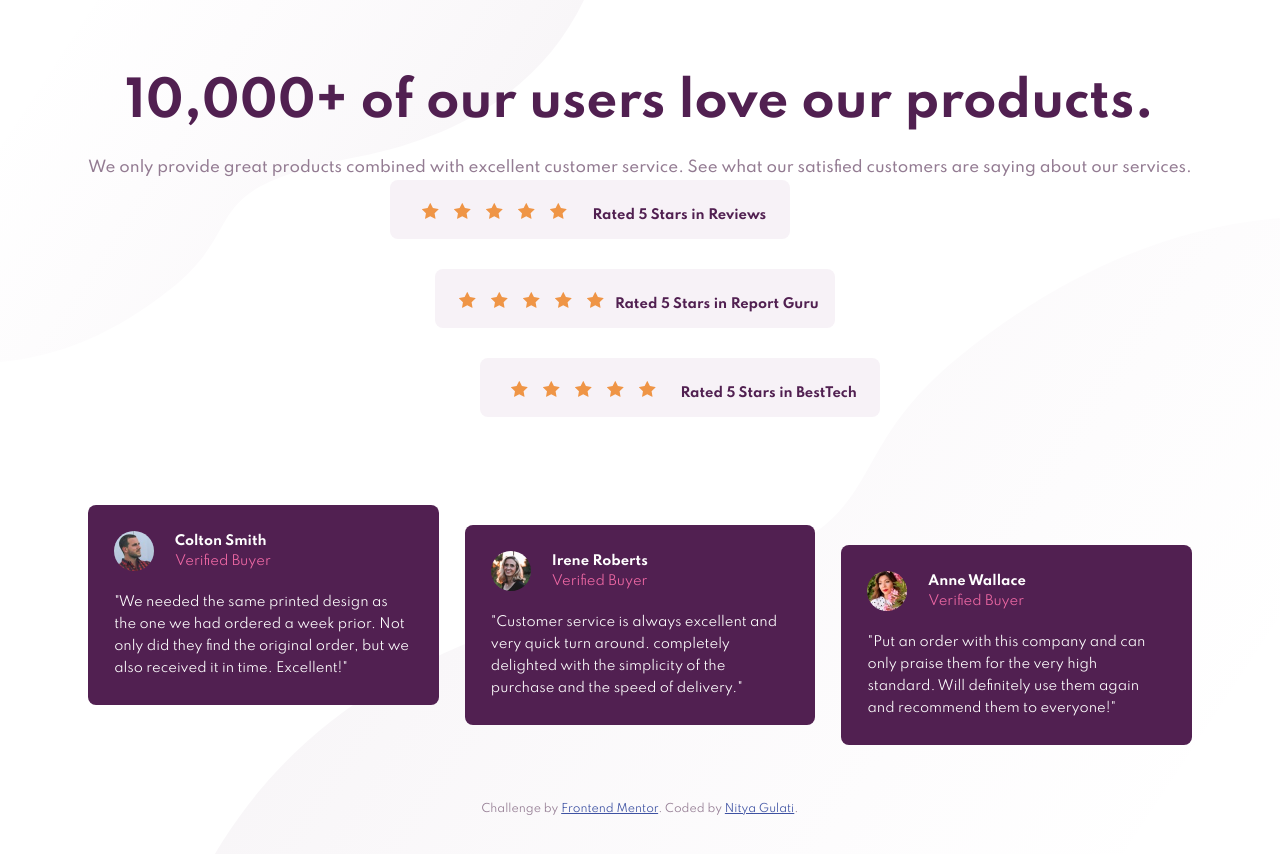
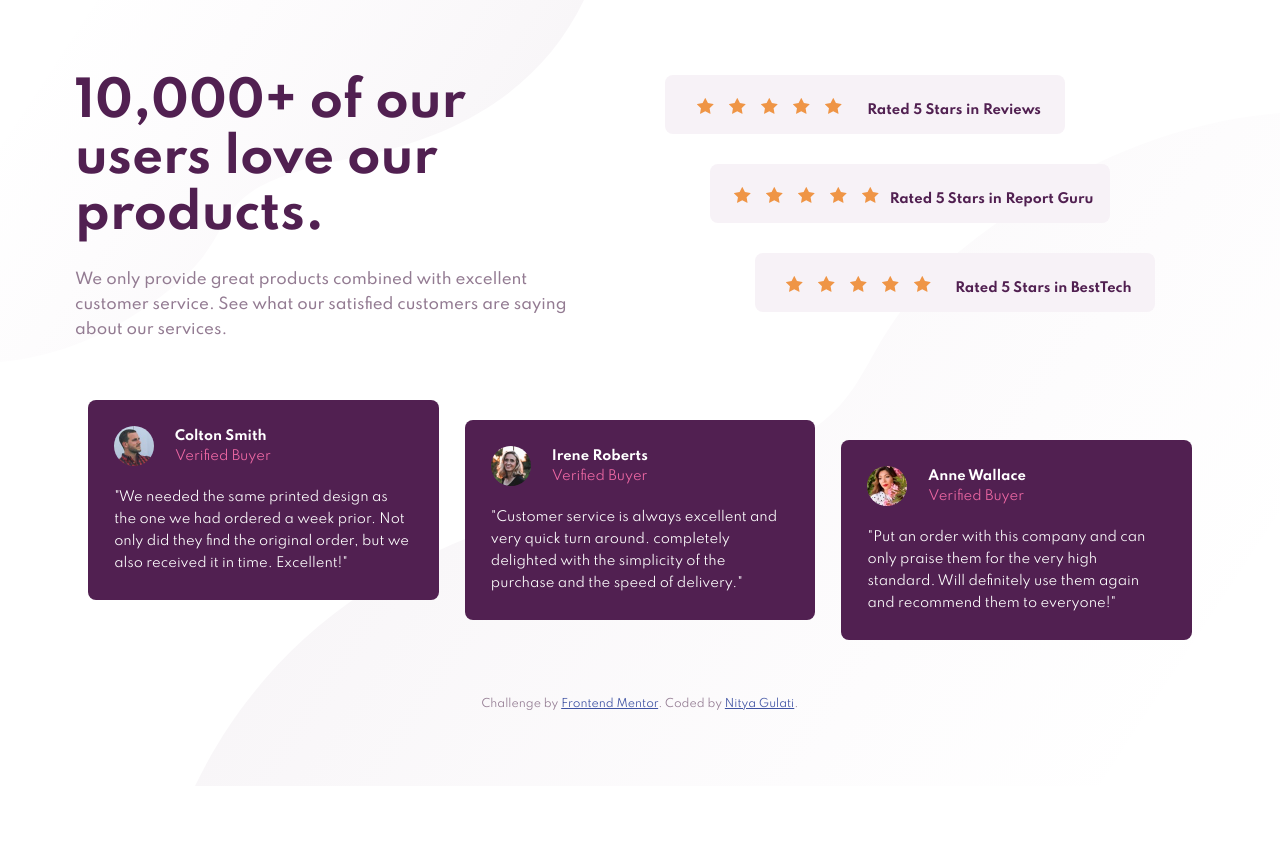
Before and after one commit to nityagulati/social-proof-section, a Vue app: page / in a window 1280 px wide. Shown: the top 854 px of the page. After the commit the page ends 800 px from the top, so only its background shows below. Built offline with nearby package versions, Linux system fonts and the light colour scheme.

Commit message:
update App template

```diff
--- a/src/App.vue
+++ b/src/App.vue
@@ -1,7 +1,9 @@
 <template>
   <div class="container">
-    <h1 class="title">{{ title }}</h1>
-    <p class="message">{{ message }}</p>
+    <div class="intro">
+      <h1 class="title">{{ title }}</h1>
+      <p class="message">{{ message }}</p>
+    </div>
     <Ratings />
     <Reviews />
     <SiteFooter />
```
